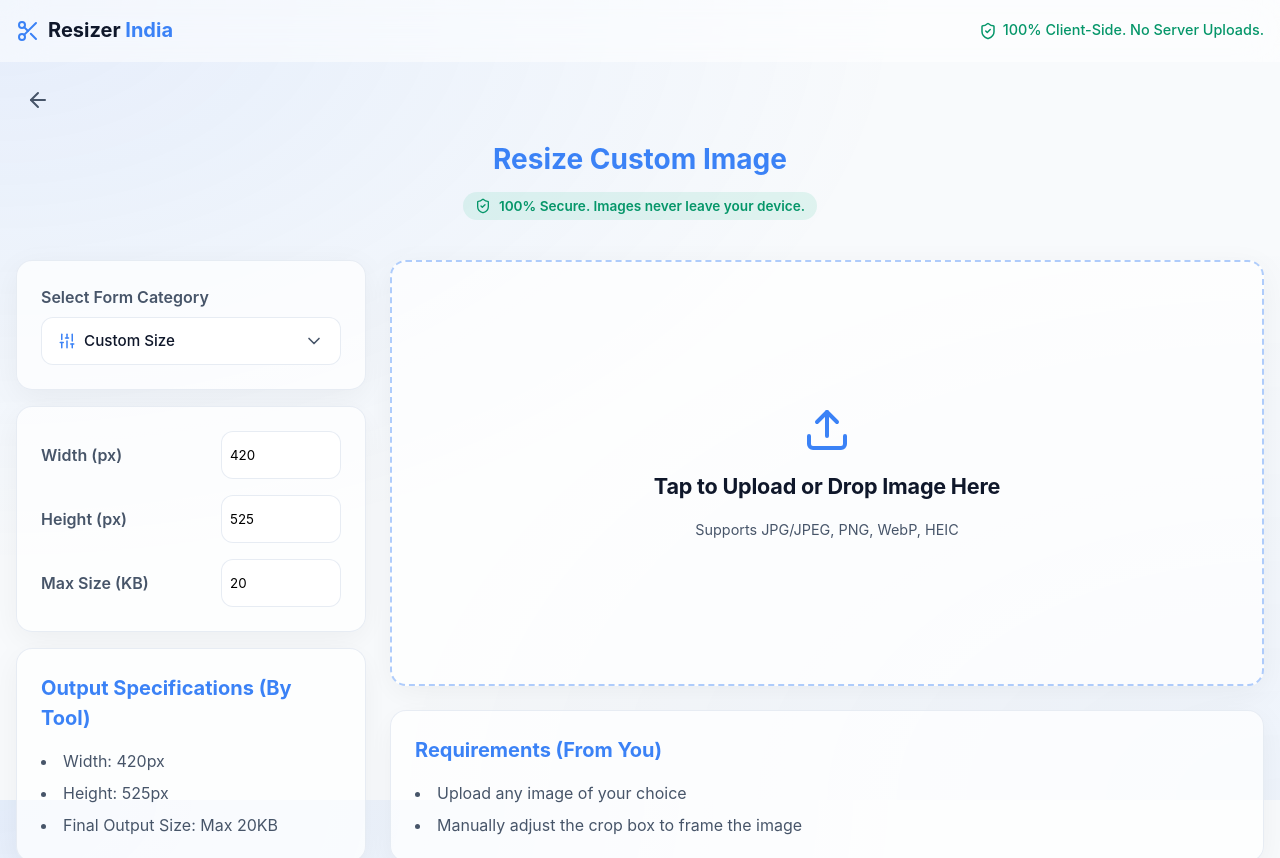
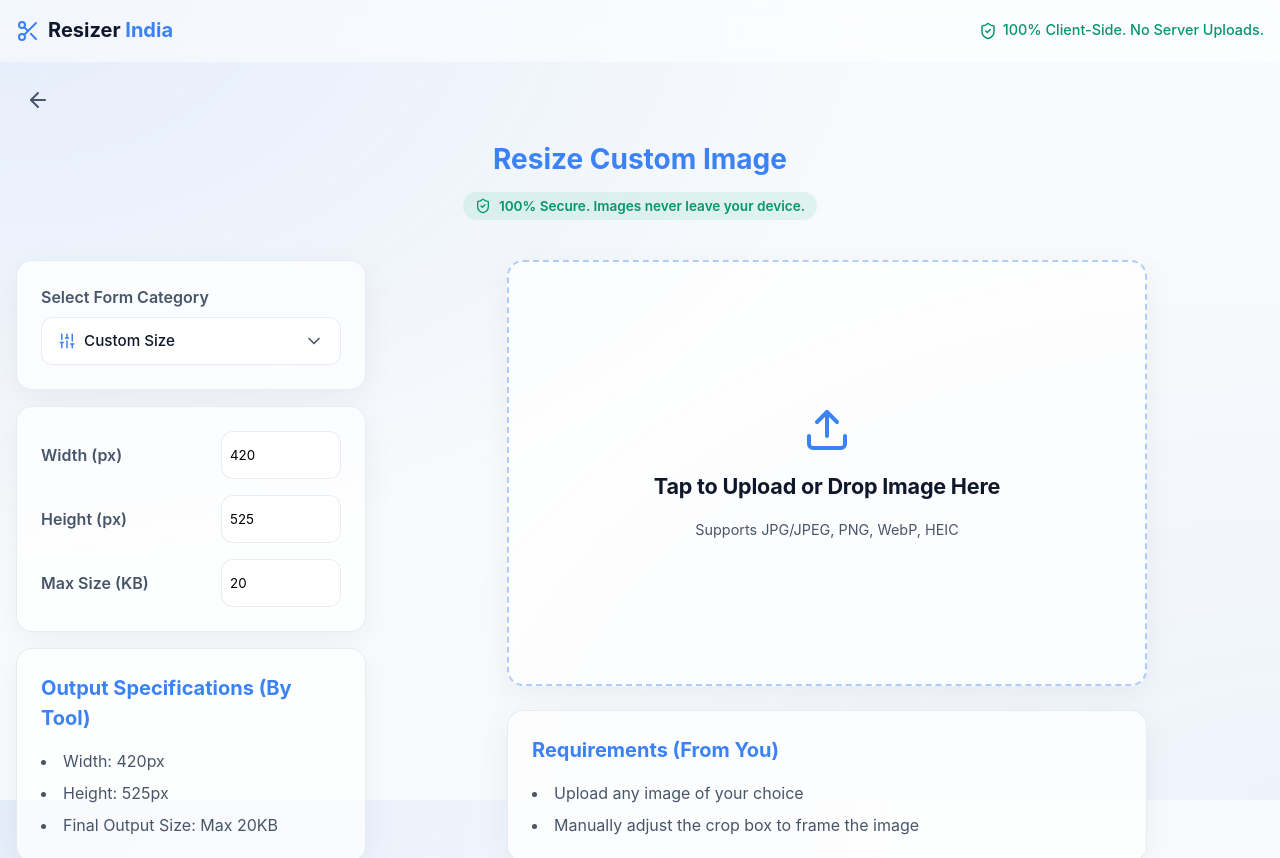
Before and after one commit to TechyNisarg/resizer-india, a React (Vite) app: page /custom-resizer in a window 1280 px wide. Shown: the top 858 px of the page. Built offline with nearby package versions, Linux system fonts and the light colour scheme; a web font is replaced by a local one.

Commit message:
fix: restrict width of upload box

```diff
--- a/src/pages/Home.tsx
+++ b/src/pages/Home.tsx
@@ -238,7 +238,7 @@ export const Home: React.FC = () => {
           {error && <div className="error-toast">{error}</div>}
         </div>
 
-        <div className="main-content" style={{ display: 'flex', flexDirection: 'column', gap: '1.5rem', height: '100%' }}>
+        <div className="main-content" style={{ display: 'flex', flexDirection: 'column', gap: '1.5rem', height: '100%', maxWidth: '640px', width: '100%', margin: '0 auto' }}>
           {!sourceImage ? (
             <>
               <div style={{ flex: 1, display: 'flex' }}>
```
